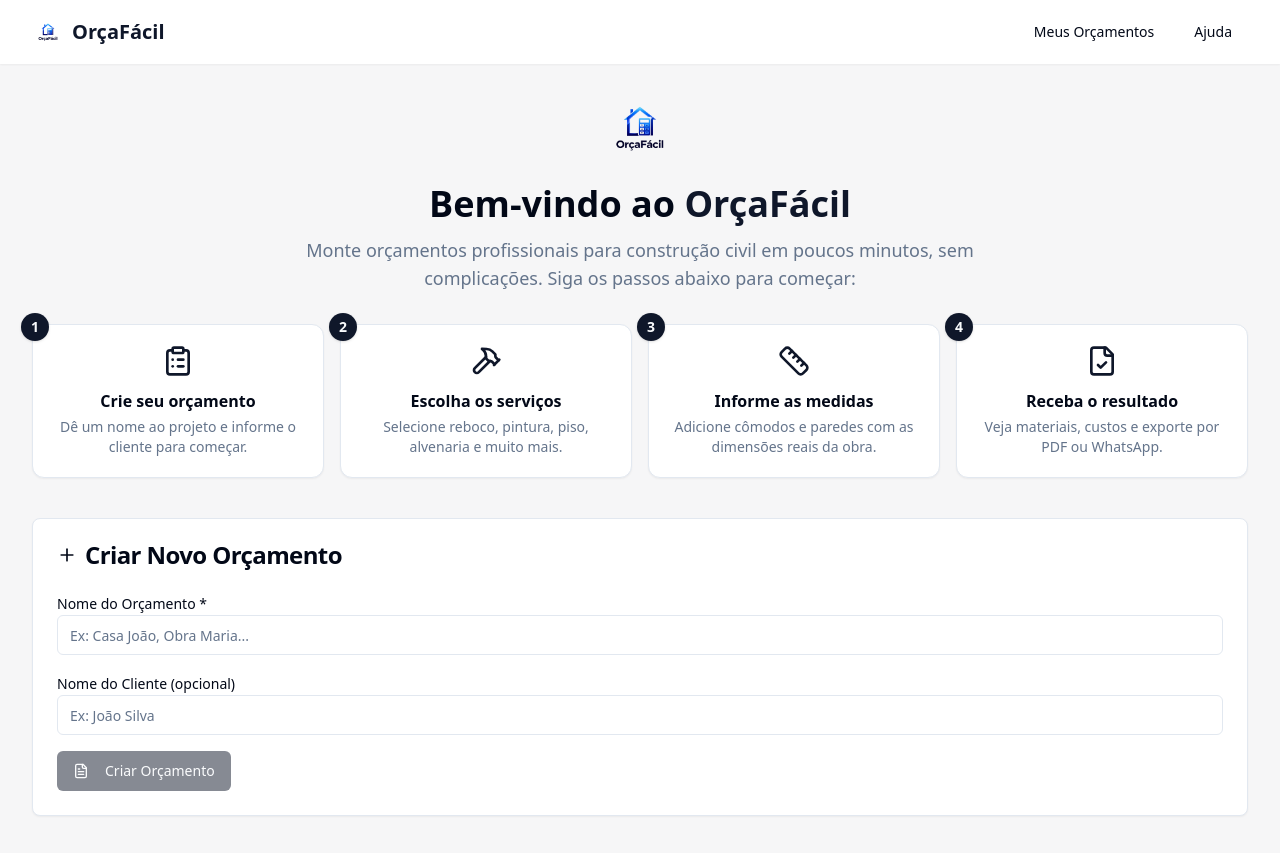
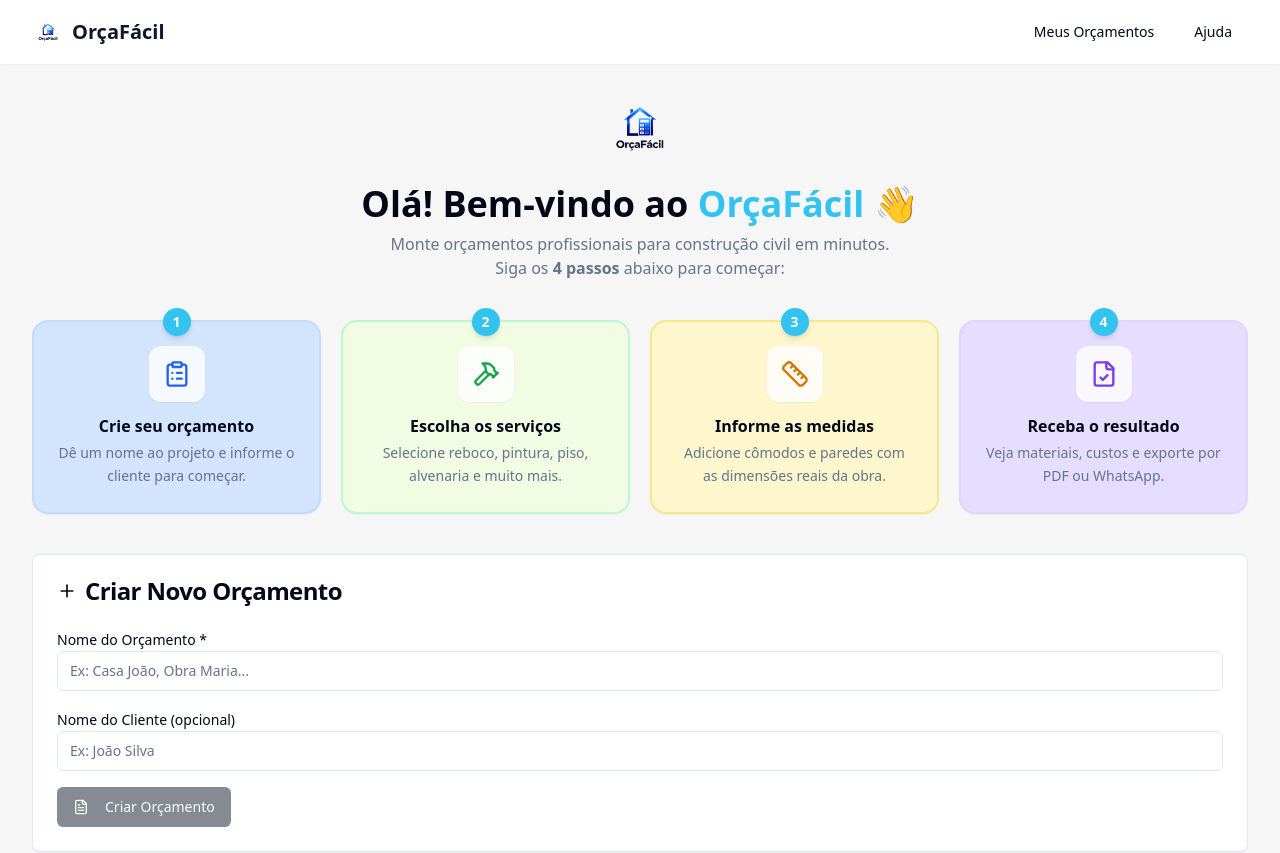
Before and after one commit to Magico-EVertonSouza/orcafacil-e2573533, a React (Vite) app: page / in a window 1280 px wide. Shown: the top 853 px of the page. Built offline with nearby package versions, Linux system fonts and the light colour scheme; what @react-pdf/renderer would draw is missing.

Commit message:
Melhorou bem-vindo e cards
Co-authored-by: Magico-EVertonSouza <190036281+Magico-EVertonSouza@users.noreply.github.com>

```diff
--- a/src/components/WelcomeSection.tsx
+++ b/src/components/WelcomeSection.tsx
@@ -6,50 +6,67 @@ const steps = [
     icon: ClipboardList,
     title: "Crie seu orçamento",
     description: "Dê um nome ao projeto e informe o cliente para começar.",
+    color: "bg-service-pintura",
+    iconColor: "text-blue-600",
+    borderColor: "border-blue-200",
   },
   {
     icon: Hammer,
     title: "Escolha os serviços",
     description: "Selecione reboco, pintura, piso, alvenaria e muito mais.",
+    color: "bg-service-reboco",
+    iconColor: "text-green-600",
+    borderColor: "border-green-200",
   },
   {
     icon: Ruler,
     title: "Informe as medidas",
     description: "Adicione cômodos e paredes com as dimensões reais da obra.",
+    color: "bg-service-piso",
+    iconColor: "text-amber-600",
+    borderColor: "border-amber-200",
   },
   {
     icon: FileCheck,
     title: "Receba o resultado",
     description: "Veja materiais, custos e exporte por PDF ou WhatsApp.",
+    color: "bg-service-alvenaria",
+    iconColor: "text-violet-600",
+    borderColor: "border-violet-200",
   },
 ];
 
 const WelcomeSection = () => {
   return (
     <div className="mb-10">
-      <div className="text-center mb-8 animate-fade-in">
+      <div className="text-center mb-10 animate-fade-in">
         <img src={logo} alt="Logo OrçaFácil" width={80} height={80} className="mx-auto mb-4" />
-        <h1 className="text-3xl md:text-4xl font-bold mb-3">
-          Bem-vindo ao <span className="text-primary">OrçaFácil</span>
+        <h1 className="text-3xl md:text-4xl font-bold mb-2">
+          Olá! Bem-vindo ao{" "}
+          <span className="text-orcafacil-blue">OrçaFácil</span> 👋
         </h1>
-        <p className="text-lg text-muted-foreground max-w-2xl mx-auto animate-fade-in" style={{ animationDelay: "150ms", animationFillMode: "both" }}>
-          Monte orçamentos profissionais para construção civil em poucos minutos,
-          sem complicações. Siga os passos abaixo para começar:
+        <p className="text-base text-muted-foreground max-w-xl mx-auto animate-fade-in" style={{ animationDelay: "150ms", animationFillMode: "both" }}>
+          Monte orçamentos profissionais para construção civil em minutos.
+          <br />
+          Siga os <strong>4 passos</strong> abaixo para começar:
         </p>
       </div>
-      <div className="grid grid-cols-1 sm:grid-cols-2 lg:grid-cols-4 gap-4">
+
+      <div className="grid grid-cols-1 sm:grid-cols-2 lg:grid-cols-4 gap-5">
         {steps.map((step, index) => (
           <div
             key={step.title}
-            className="relative rounded-xl border bg-card p-5 text-center shadow-sm hover:shadow-md hover-scale animate-fade-in"
+            className={`relative rounded-2xl border-2 ${step.borderColor} ${step.color} p-6 text-center shadow-sm hover:shadow-lg transition-all duration-200 hover:-translate-y-1 animate-fade-in`}
             style={{ animationDelay: `${300 + index * 120}ms`, animationFillMode: "both" }}
           >
-            <div className="absolute -top-3 -left-3 w-7 h-7 rounded-full bg-primary text-primary-foreground text-sm font-bold flex items-center justify-center shadow">
+            <div className="absolute -top-3.5 left-1/2 -translate-x-1/2 w-7 h-7 rounded-full bg-orcafacil-blue text-white text-sm font-bold flex items-center justify-center shadow-md">
               {index + 1}
             </div>
-            <step.icon className="mx-auto mb-3 text-primary" size={32} />
-            <h3 className="font-semibold mb-1">{step.title}</h3>
-            <p className="text-sm text-muted-foreground">{step.description}</p>
+            <div className={`mx-auto mb-3 w-14 h-14 rounded-xl bg-white/80 flex items-center justify-center shadow-sm ${step.iconColor}`}>
+              <step.icon size={28} />
+            </div>
+            <h3 className="font-semibold text-foreground mb-1">{step.title}</h3>
+            <p className="text-sm text-muted-foreground leading-relaxed">{step.description}</p>
           </div>
         ))}
       </div>
```
